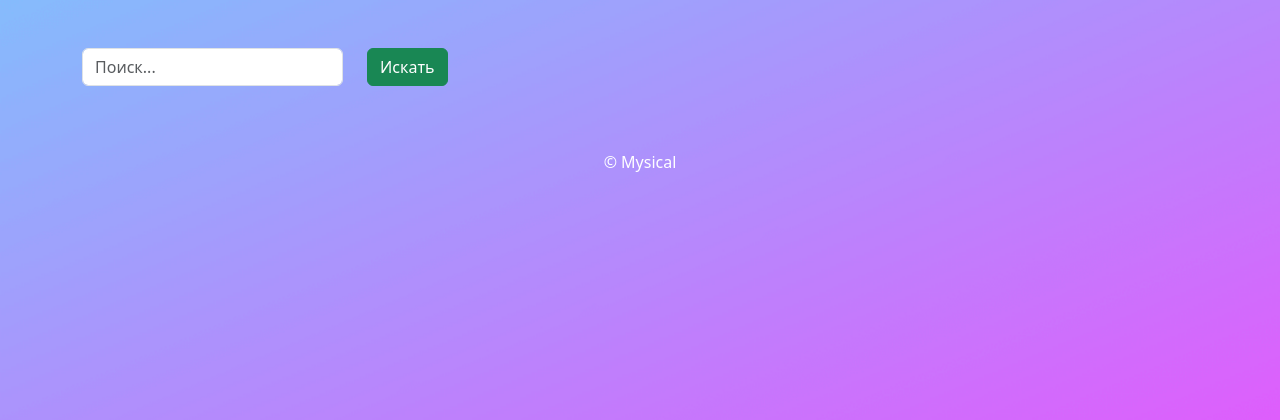
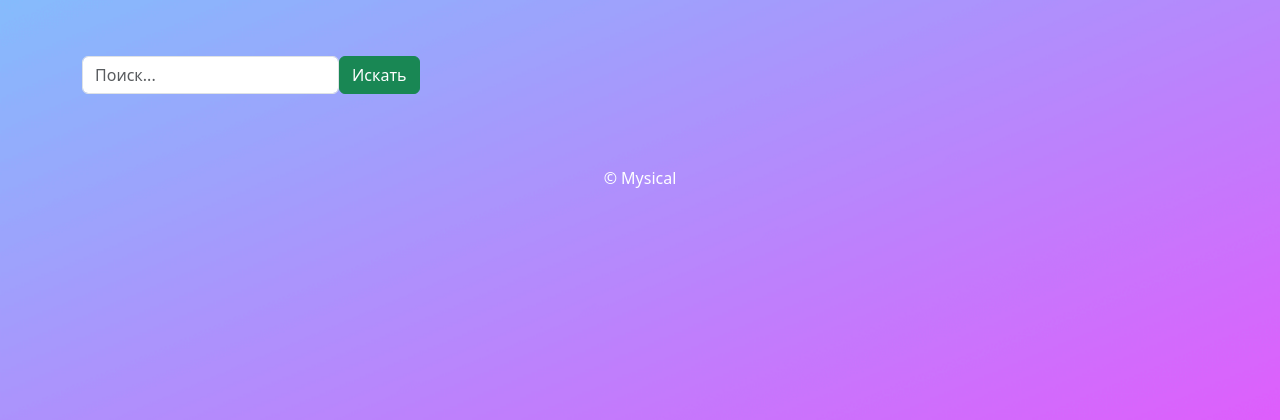
Before and after one commit to N0len-sasha/Music_plog, a Django app: page / in a window 1280 px wide. Shown: the part 76-496 px from the top of the page. Run offline with Django 3.2, Linux system fonts and the light colour scheme; data that the repository does not hold is empty; some libraries are stand-ins or nearby versions.

Commit message:
final fixes

```diff
--- a/music_blog_api/templates/blog/detail.html
+++ b/music_blog_api/templates/blog/detail.html
@@ -51,14 +51,17 @@
       var audioPlayer = document.getElementById('audioPlayer{{ post.id }}');
       var imgElement = document.getElementById('btnPlayImg');
 
-      if (audioPlayer.src && not currentlyPlaying) {
+      if (audioPlayer.src) {
           if (audioPlayer.paused) {
               audioPlayer.play();
+              imgElement.src = "{% static 'svg/pause.svg' %}";
           } else {
               audioPlayer.pause();
               audioPlayer.currentTime = 0;
+              imgElement.src = "{% static 'svg/play.svg' %}";
           }
       }
   }
 </script>
+
 {% endblock %}
--- a/music_blog_api/templates/blog/index.html
+++ b/music_blog_api/templates/blog/index.html
@@ -5,14 +5,12 @@
 {% endblock %}
 
 {% block content %}
-  <div class="row">
-    <div class="col-8 col-md-3">
-        <input class="form-control text-white" name="q" type="text" placeholder="Поиск..." value="{{ request.GET.q }}">
+  <form class="form-inline my-2 my-lg-0 d-flex align-items-center" action="#" method="get">
+    <div class="mr-sm-2">
+        <input class="form-control" name="q" type="text" placeholder="Поиск..." value="{{ request.GET.q }}">
     </div>
-    <div class="col-4 col-md-2">
-        <button class="btn btn-success" type="submit">Искать</button>
-    </div>
-  </div>
+    <button class="btn btn-success my-sm-2" type="submit">Искать</button>
+  </form>
   {% for post in posts %}
     {% include "includes/post_card.html" %}
   {% endfor %}
```
Also changed, not shown: music_blog_api/templates/includes/post_card.html (+19 -15 lines).
